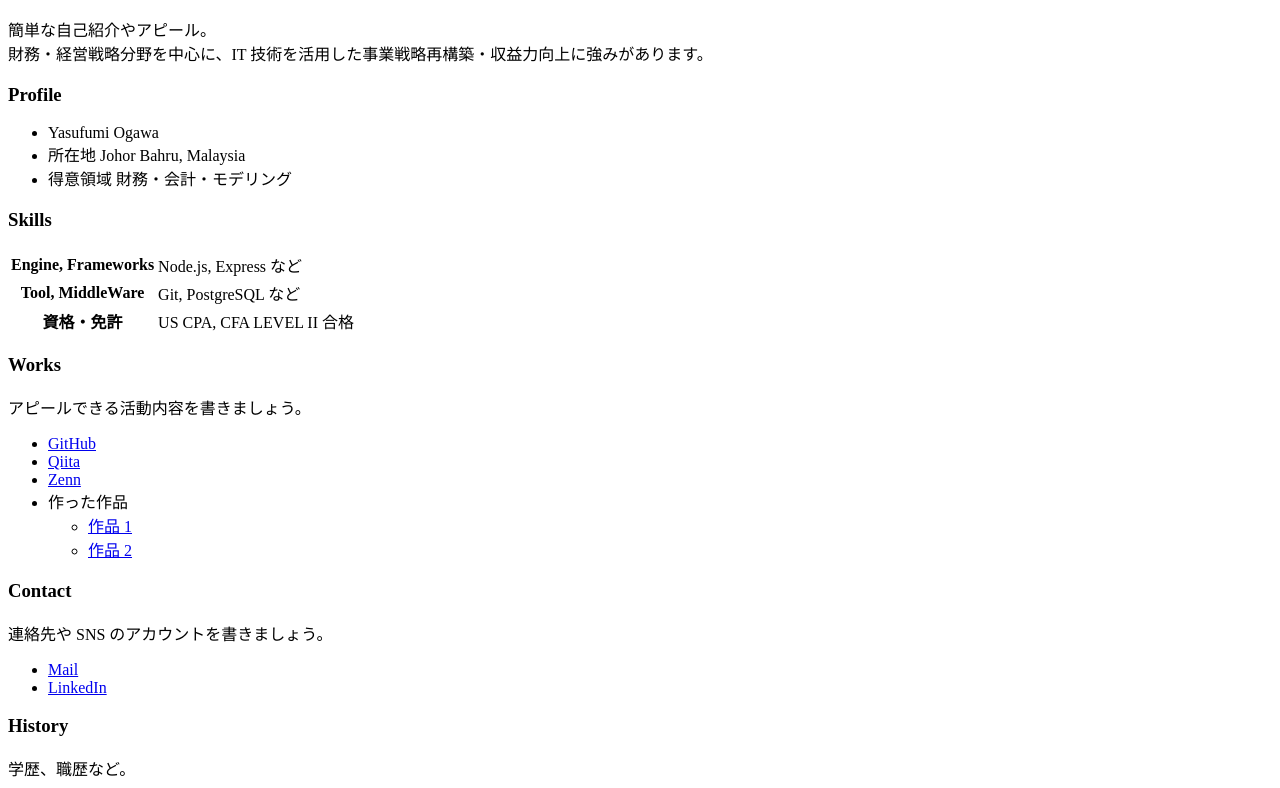
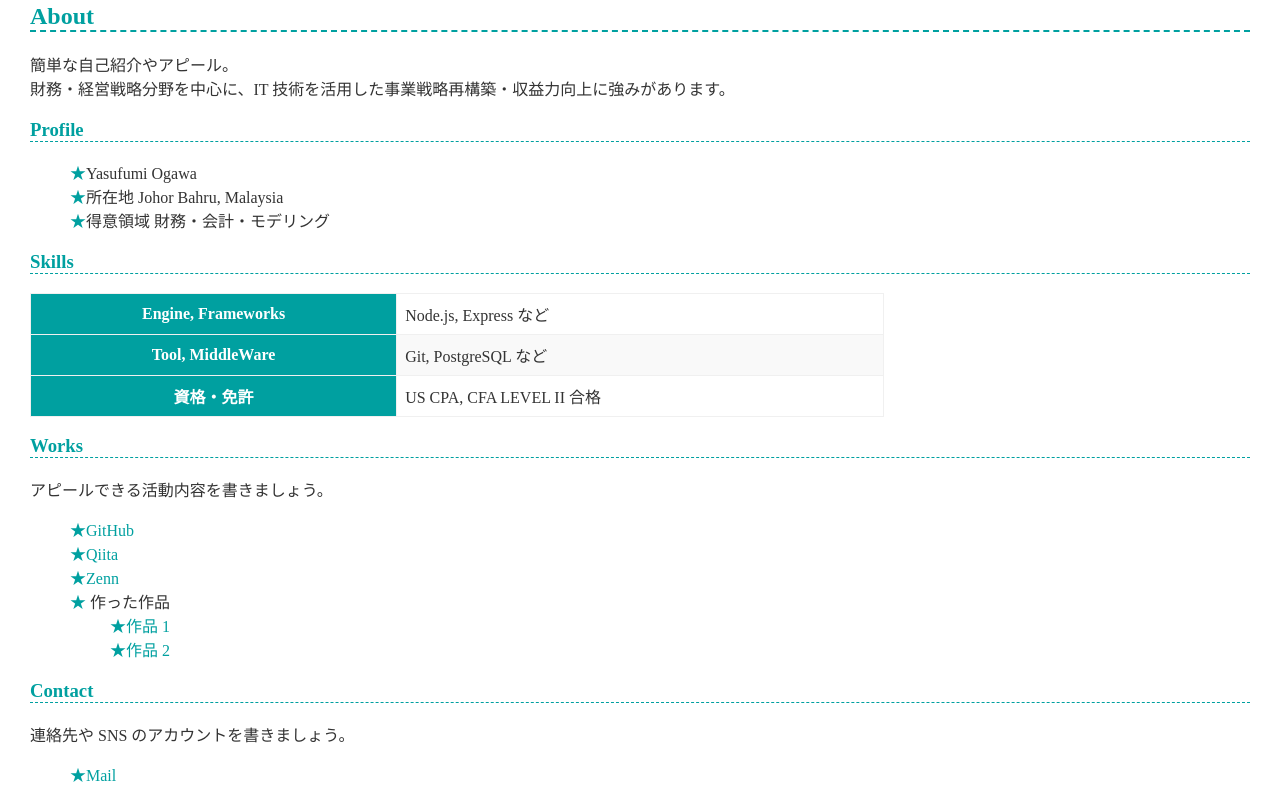
Before and after one commit to Yasogawa/portfolio_sample, a plain HTML site: page index.html in a window 1280 px wide. Shown: the part 110-898 px from the top of the page. Drawn offline with Linux system fonts and the light colour scheme.

Commit message:
Add stylesheet link to index.html

```diff
--- a/index.html
+++ b/index.html
@@ -3,6 +3,7 @@
   <head>
     <meta charset="utf-8">
     <meta name="viewport" content="width=device-width, initial-scale=1">
+    <link href="portfolio_1_style.css" rel="stylesheet">
     <title>Yasogawaのポートフォリオ</title>
   </head>
   <body>
```
